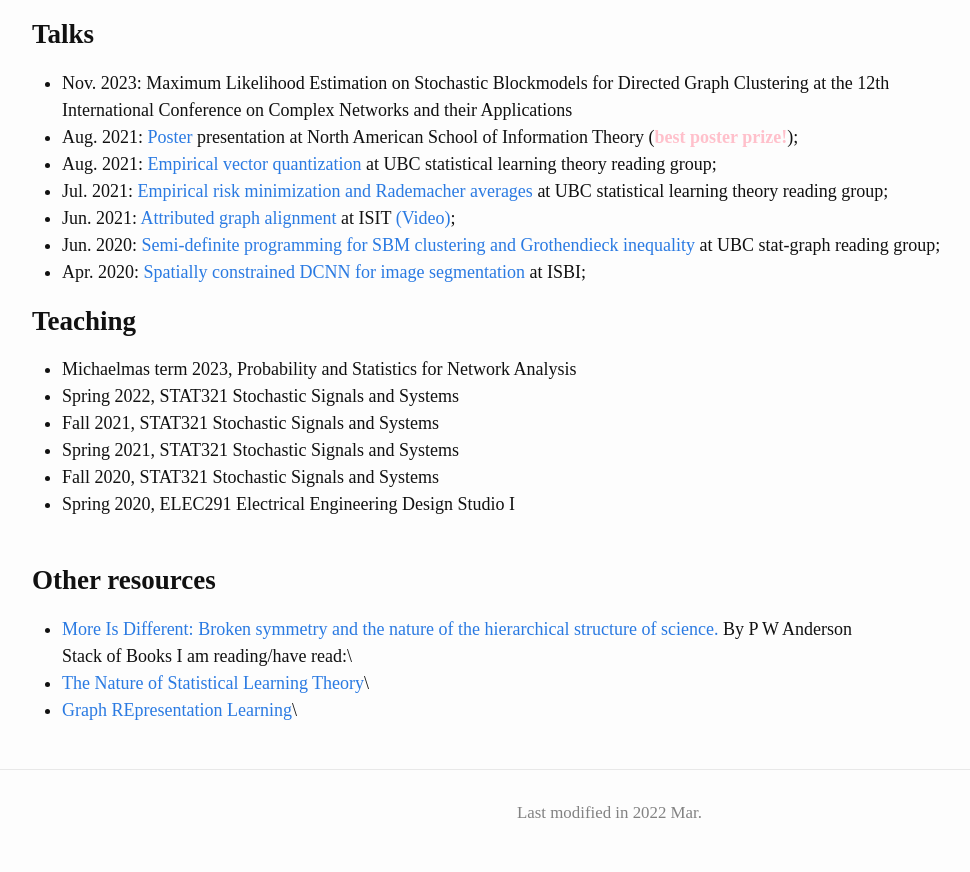
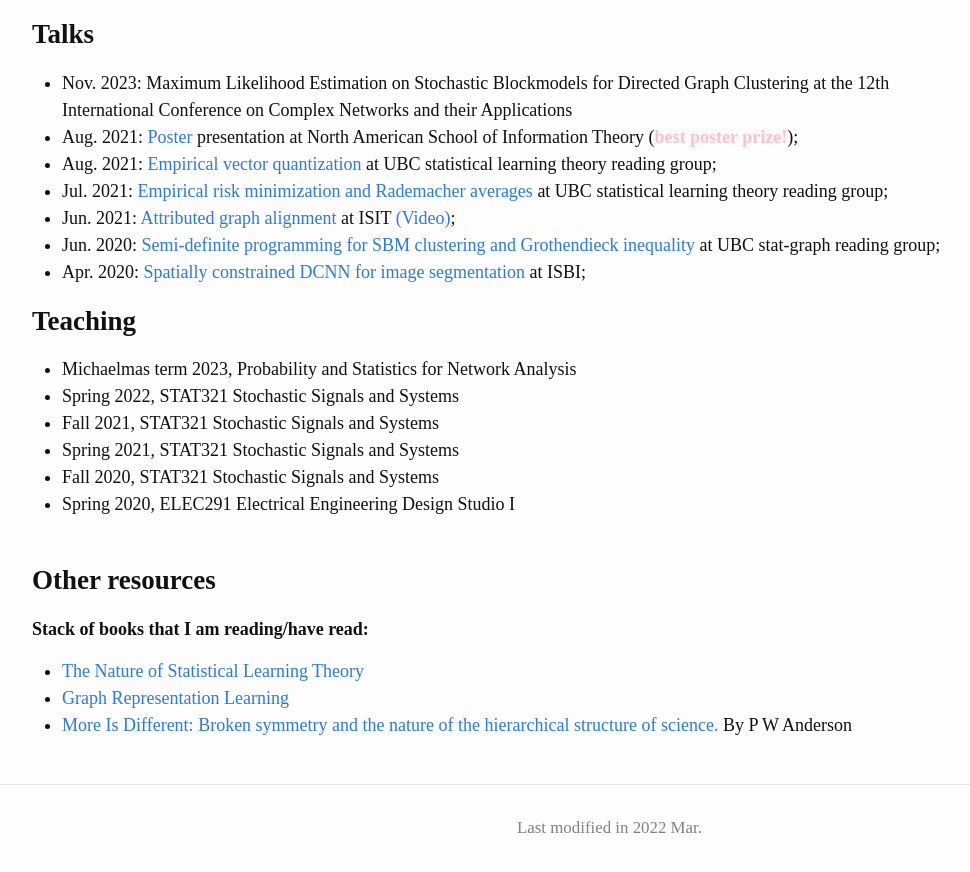
Before and after one commit to NingZhang-Git/NZ_website, a Jekyll site: the page built from index.md, in a window 1280 px wide and 900 px high, scrolled down 1147 px. Shown: the top 872 px of the window, without its empty margins (138-1108 px from the left). Built offline with Jekyll 4.4.1, drawn with Linux system fonts in a browser that asks for light colours.

Commit message:
Update index.md

```diff
--- a/index.md
+++ b/index.md
@@ -66,7 +66,7 @@ IEEE International Symposium on Biomedical Imaging (ISBI 2020).
 
 ## **Other resources**
 [//]: <> (Things I enjoy reading regularly:)
-- [More Is Different: Broken symmetry and the nature of the hierarchical structure of science.](https://www.science.org/doi/10.1126/science.177.4047.393) By P W Anderson\
-Stack of Books I am reading/have read:\
-- [The Nature of Statistical Learning Theory](https://link.springer.com/book/10.1007/978-1-4757-3264-1)\
-- [Graph REpresentation Learning](https://cs.mcgill.ca/~wlh/grl_book/)\
+**Stack of books that I am reading/have read:**
+- [The Nature of Statistical Learning Theory](https://link.springer.com/book/10.1007/978-1-4757-3264-1)
+- [Graph Representation Learning](https://cs.mcgill.ca/~wlh/grl_book/)
+- [More Is Different: Broken symmetry and the nature of the hierarchical structure of science.](https://www.science.org/doi/10.1126/science.177.4047.393) By P W Anderson
```
